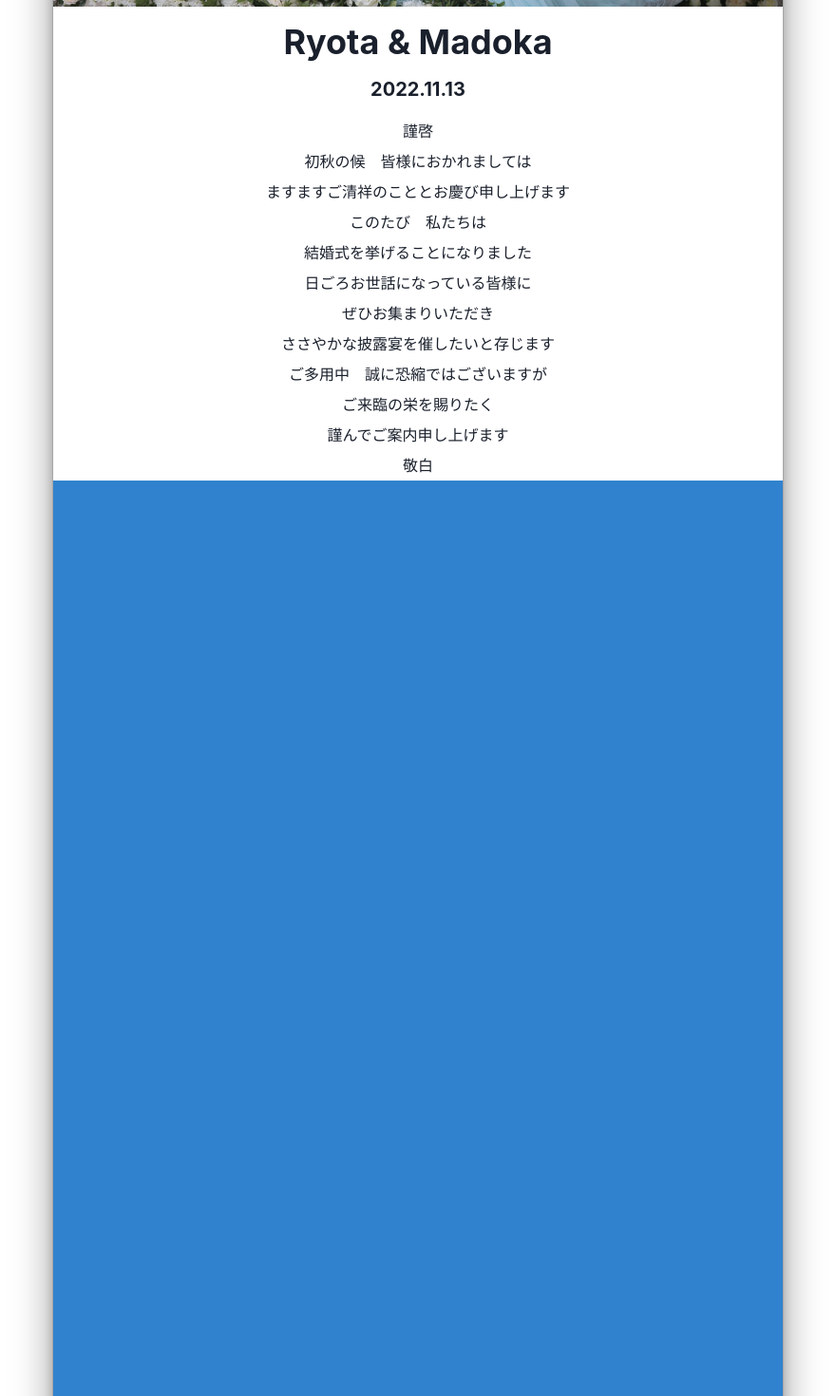
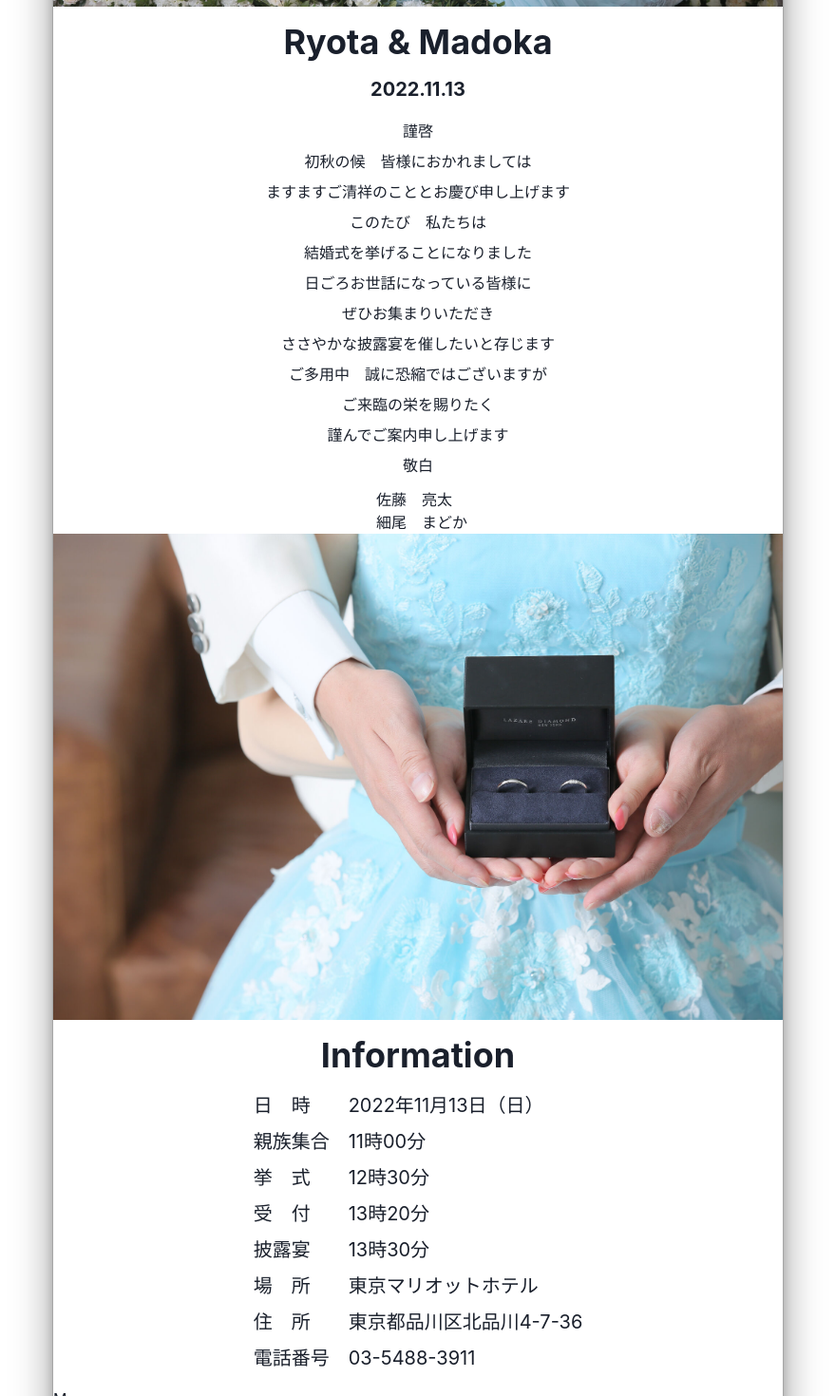
Before and after one commit to ryochansq/wedding-invitation, a React (Vite) app: page / in a window 1280 px wide. Shown: the part 580-2050 px from the top of the page at 95% size, without its empty margins (200-1079 px from the left). Built offline with nearby package versions, Linux system fonts and the light colour scheme.

Commit message:
add Information

```diff
--- a/src/App.tsx
+++ b/src/App.tsx
@@ -1,14 +1,13 @@
-import { Box, Center, ChakraProvider } from '@chakra-ui/react';
-import { useState } from 'react';
-import { FadeProvider } from './components/Fade';
+import { Box, Center, ChakraProvider, Image } from '@chakra-ui/react';
+import { FadeProvider } from './utils/Fade';
 import { Form } from './components/Form';
 import { Info } from './components/Info';
 import { Invitation } from './components/Invitation';
 import { Top } from './components/Top';
+import { GoogleMap } from './components/GoogleMap';
+import rings from './assets/212305-366.jpg';
 
-function App() {
-  const [count, setCount] = useState(0);
-
+export default function App() {
   return (
     <ChakraProvider>
       <Center>
@@ -16,7 +15,9 @@ function App() {
           <FadeProvider>
             <Top />
             <Invitation />
+            <Image src={rings} />
             <Info />
+            <GoogleMap />
             <Form />
           </FadeProvider>
         </Box>
@@ -24,5 +25,3 @@ function App() {
     </ChakraProvider>
   );
 }
-
-export default App;
--- /dev/null
+++ b/src/components/GoogleMap.tsx
@@ -0,0 +1,3 @@
+import { Heading, Text, VStack } from '@chakra-ui/react';
+
+export const GoogleMap = () => <>Map</>;
--- a/src/components/Info.tsx
+++ b/src/components/Info.tsx
@@ -1,3 +1,17 @@
-import { Box } from '@chakra-ui/react';
+import { Box, Heading, Text, VStack } from '@chakra-ui/react';
 
-export const Info = () => <Box h={1000} bg="blue.500" />;
+export const Info = () => (
+  <VStack gap="4" py="4">
+    <Heading size="xl">Information</Heading>
+    <VStack align="normal" fontSize="xl" gap="2">
+      <Text>日　時　　2022年11月13日（日）</Text>
+      <Text>親族集合　11時00分</Text>
+      <Text>挙　式　　12時30分</Text>
+      <Text>受　付　　13時20分</Text>
+      <Text>披露宴　　13時30分</Text>
+      <Text>場　所　　東京マリオットホテル</Text>
+      <Text>住　所　　東京都品川区北品川4-7-36</Text>
+      <Text>電話番号　03-5488-3911</Text>
+    </VStack>
+  </VStack>
+);
--- a/src/components/Invitation.tsx
+++ b/src/components/Invitation.tsx
@@ -1,6 +1,7 @@
-import { Text } from '@chakra-ui/react';
+import { Text, VStack } from '@chakra-ui/react';
 
 export const Invitation = () => (
+  <VStack>
     <Text align="center" lineHeight="2em">
       謹啓
       <br />
@@ -26,4 +27,10 @@ export const Invitation = () => (
       <br />
       敬白
     </Text>
+    <Text pl="2">
+      佐藤　亮太
+      <br />
+      細尾　まどか
+    </Text>
+  </VStack>
 );
```
Also changed, not shown: src/assets/212305-366.jpg (added), src/utils/Fade.tsx (renamed from src/components/Fade.tsx). Lines whose indentation alone changed are shown as unchanged.
